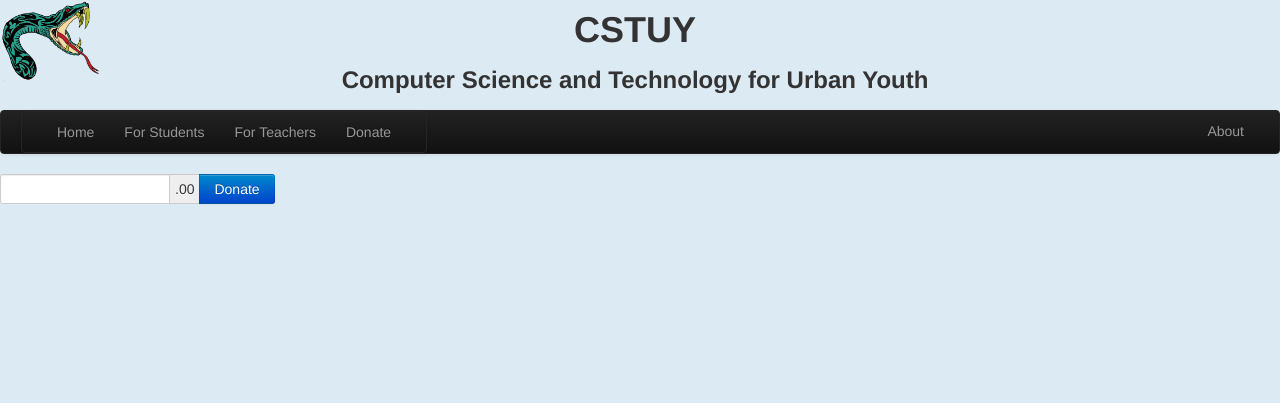
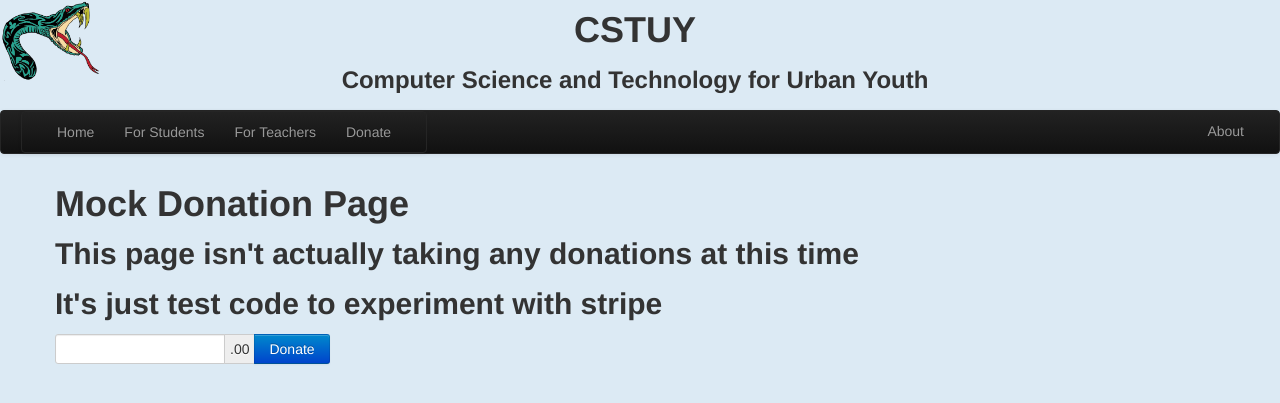
Before and after one commit to cstuy/oldwebtest, a Flask app: template templates/donate.html in a window 1280 px wide. Shown: the top 403 px of the page. Run offline with Flask 2, Linux system fonts and the light colour scheme; the template is opened without the code that fills it, so the values that code supplies are empty; some libraries are stand-ins or nearby versions.

Commit message:
Added container to donate

```diff
--- a/templates/donate.html
+++ b/templates/donate.html
@@ -4,11 +4,16 @@
 {% block content %}
 
  <script src="https://checkout.stripe.com/v2/checkout.js"></script>
+<div class="container">
 
+<h1>Mock Donation Page</h1>
+<h2>This page isn't actually taking any donations at this time</h2>
+<h2>It's just test code to experiment with stripe</h2>
 <div class="input-append">
 <input type="number" class="span2" id="amount">
 <span class="add-on">.00</span>
 <button id="donatebutton" class="btn btn-primary">Donate</button>
+</div>
 </div>
 <script>
 $("#donatebutton").click(function(e) {
```
